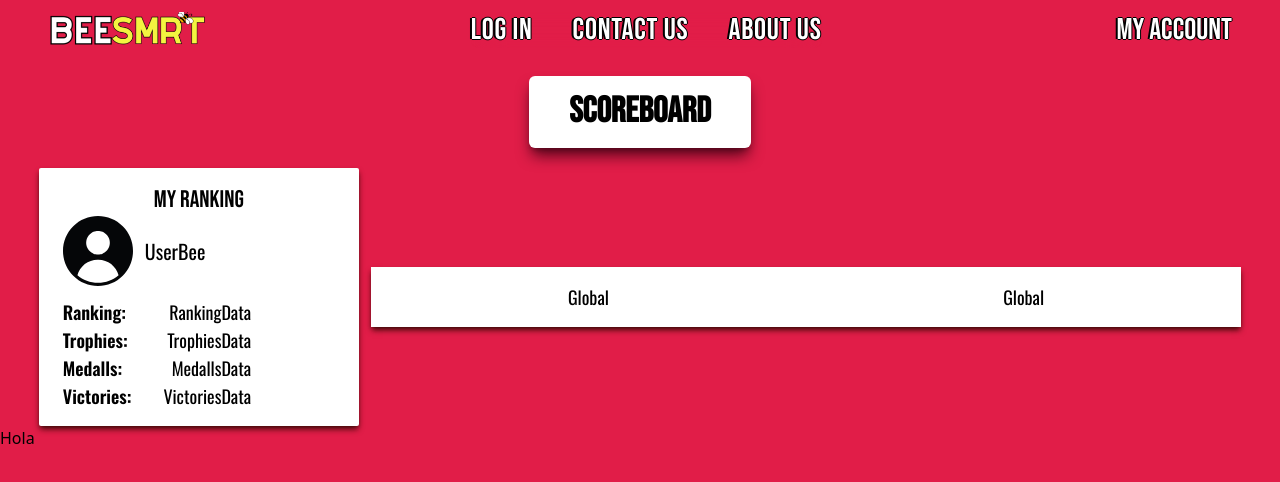
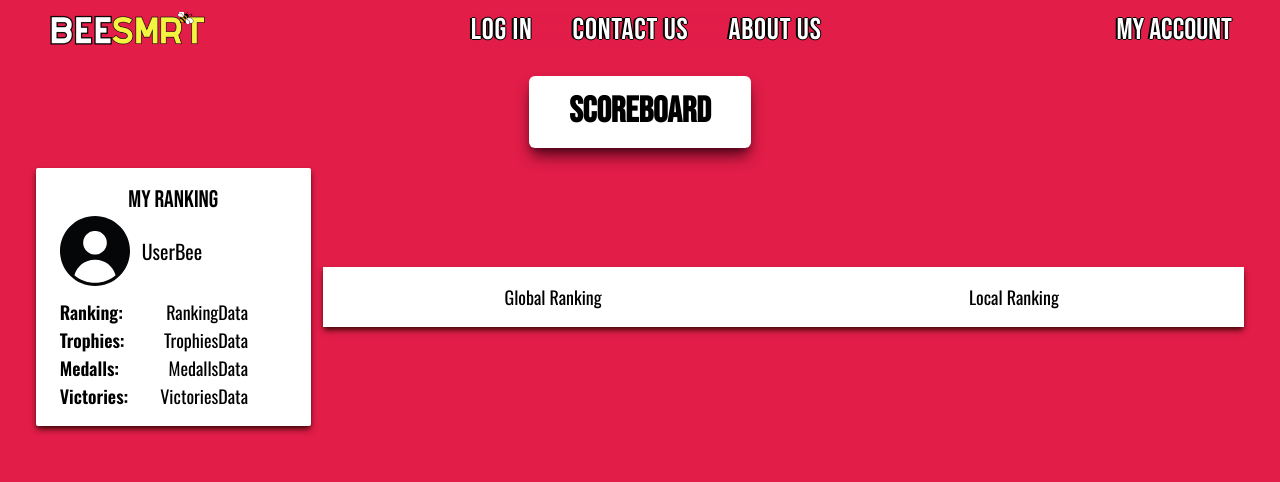
Before and after one commit to MRJonas343/BEESMRT3, a React (Vite) app: page /#/Scoreboard in a window 1280 px wide. Shown: the top 482 px of the page. Built offline with nearby package versions, Linux system fonts and the light colour scheme; what @midudev/tailwind-animations would draw is missing.

Commit message:
changed Scoreboard UI issues

```diff
--- a/src/routes/myAccount/Scoreboard.tsx
+++ b/src/routes/myAccount/Scoreboard.tsx
@@ -10,7 +10,7 @@ function Scoreboard() {
 					Scoreboard
 				</h1>
 				<div className="flex flex-wrap lg:flex-row flex-col justify-center items-center gap-3">
-					<div className="bg-white rounded-sm shadow-md shadow-red-950 flex flex-col justify-center font-Secundaria text-lg w-[76vw] md:w-[25vw] border-black py-4 px-6">
+					<div className="bg-white rounded-sm shadow-md shadow-red-950 flex flex-col justify-center font-Secundaria text-lg w-[275px] border-black py-4 px-6">
 						<h1 className="text-2xl font-Principal text-center">My Ranking</h1>
 						<div className="flex flex-wrap gap-3 items-center">
 							<img width={70} src="/defaultProfile.svg" alt="pfpImage" />{" "}
@@ -26,18 +26,16 @@ function Scoreboard() {
 							</div>
 						</div>
 					</div>
-					<div className="flex lg:flex-row flex-col shadow-md shadow-red-950">
-						<div className="bg-white py-4 flex justify-center font-Secundaria text-lg w-[72vw] lg:w-[34vw] border-black">
-							Global
+					<div className="flex md:flex-row flex-col shadow-md shadow-red-950">
+						<div className="bg-white py-4 flex justify-center font-Secundaria text-lg w-[73vw] md:w-[36vw] border-black">
+							Global Ranking
 						</div>
-						<div className="bg-white py-4 flex justify-center font-Secundaria text-lg w-[72vw] lg:w-[34vw] border-black">
-							Global
+						<div className="bg-white py-4 flex justify-center font-Secundaria text-lg w-[73vw] md:w-[36vw] border-black">
+							Local Ranking
 						</div>
 					</div>
 				</div>
 			</div>
-
-			<div>Hola</div>
 		</div>
 	)
 }
```
